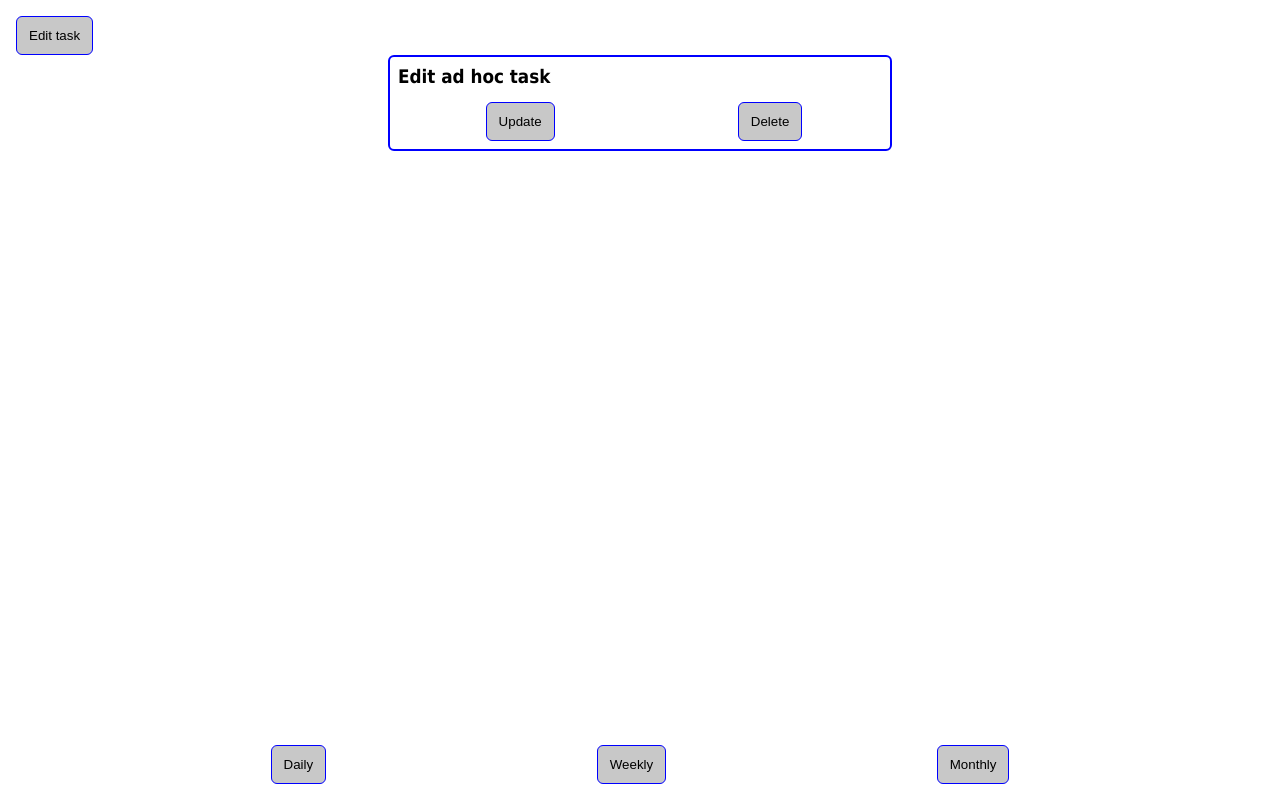
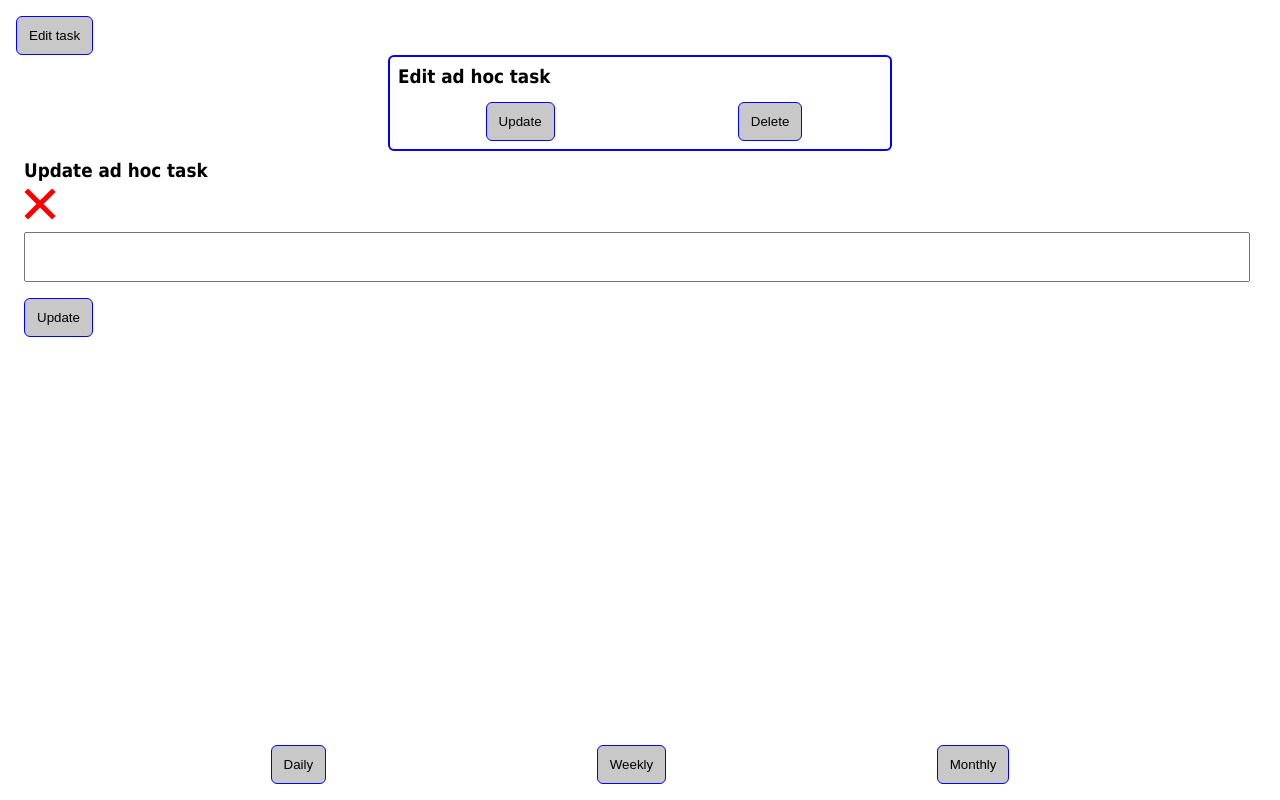
Before and after one commit to Supravisor/Todoable, a plain HTML site: page index.htm in a window 1280 px wide. Drawn offline with Linux system fonts and the light colour scheme.

Commit message:
Add Update ad hoc task

```diff
--- a/index.htm
+++ b/index.htm
@@ -52,6 +52,23 @@
       <button id="update-daily">Update</button>
       <button id="delete-daily">Delete</button>
     </div>
+
+  </div>
+
+  <div id="update-daily-task">
+
+    <div class="task">
+
+      <h3>
+        <label class="task-label" for="daily-input">Update ad hoc task</label>
+      </h3>
+
+      <svg id="close-update-ad-hoc" xmlns="http://www.w3.org/2000/svg" viewBox="0 0 40 40" width="40px" height="40px"><path fill="red" d="M21.5 4.5H26.501V43.5H21.5z" transform="rotate(45.001 24 24)" /><path fill="red" d="M21.5 4.5H26.5V43.501H21.5z" transform="rotate(135.008 24 24)" /></svg>
+
+    </div>
+
+    <input required type="text" class="form-control" id="daily-update" />
+    <button id="update-daily">Update</button>
 
   </div>
 
```
